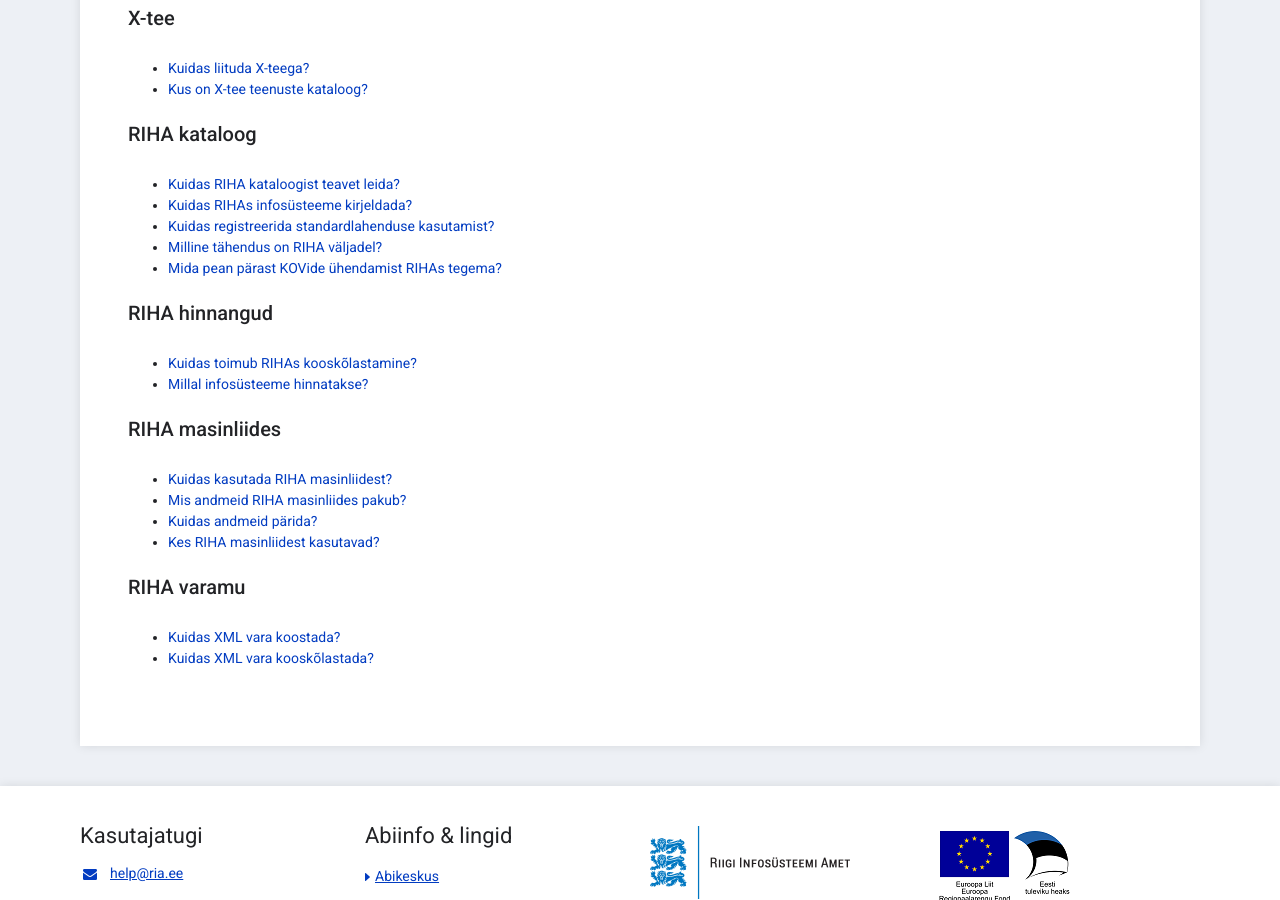
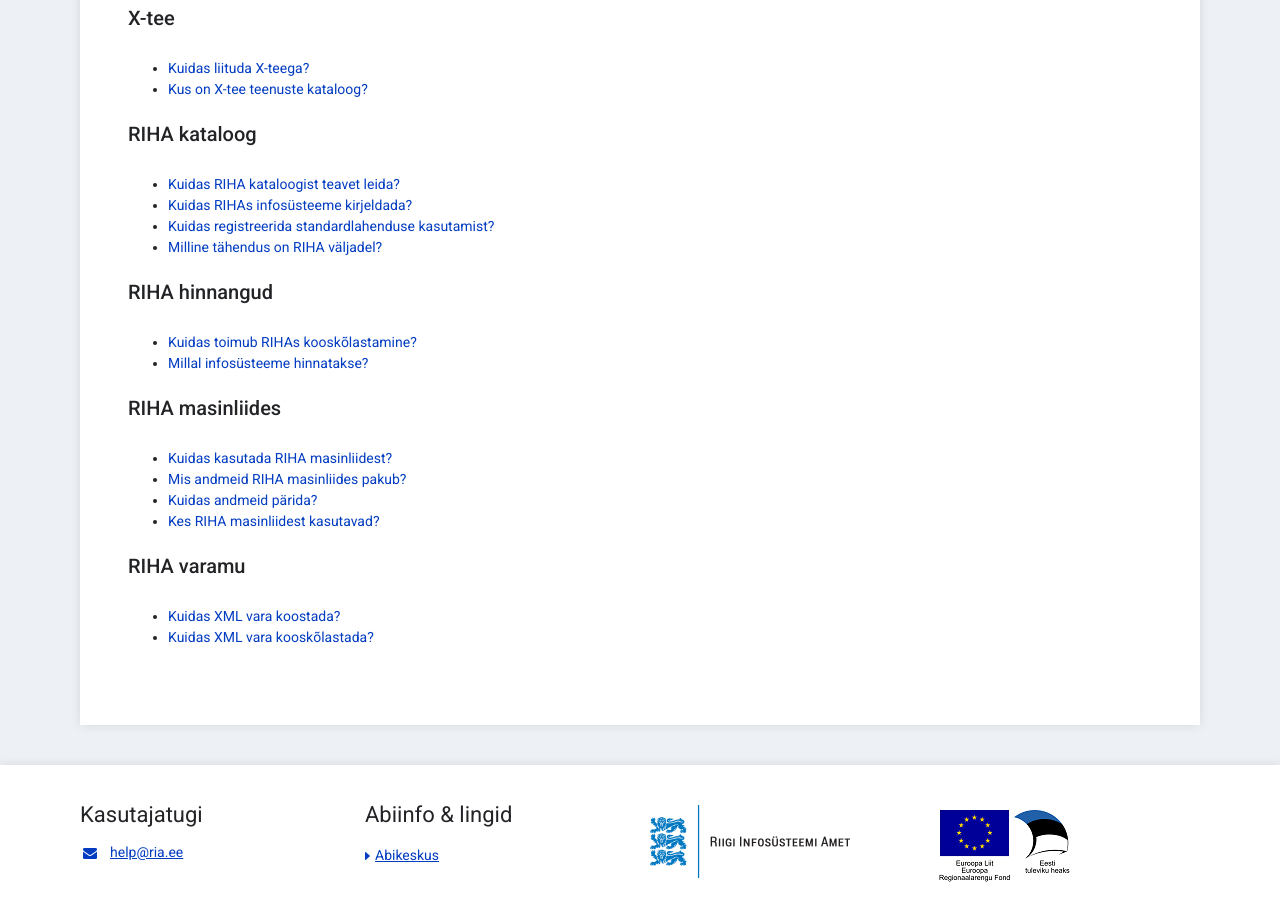
Before and after one commit to e-gov/RIHA-Help, a Jekyll site: the page built from docs/index.md, in a window 1280 px wide and 900 px high, scrolled down 677 px. Built offline with Jekyll 4.4.1, drawn with Linux system fonts in a browser that asks for light colours.

Commit message:
Removed link

```diff
--- a/docs/index.md
+++ b/docs/index.md
@@ -27,7 +27,6 @@ title: RIHA abikeskus
 - [Kuidas RIHAs infosüsteeme kirjeldada?](RIHAs-kirjeldamine)
 - [Kuidas registreerida standardlahenduse kasutamist?](standardlahenduse-kasutamise-registreerimine)
 - [Milline tähendus on RIHA väljadel?](RIHAs-kirjeldamine#milline-tähendus-on-riha-väljadel)
-- [Mida pean pärast KOVide ühendamist RIHAs tegema?](kovide-yhendamine)
 
 ### RIHA hinnangud
 
```
